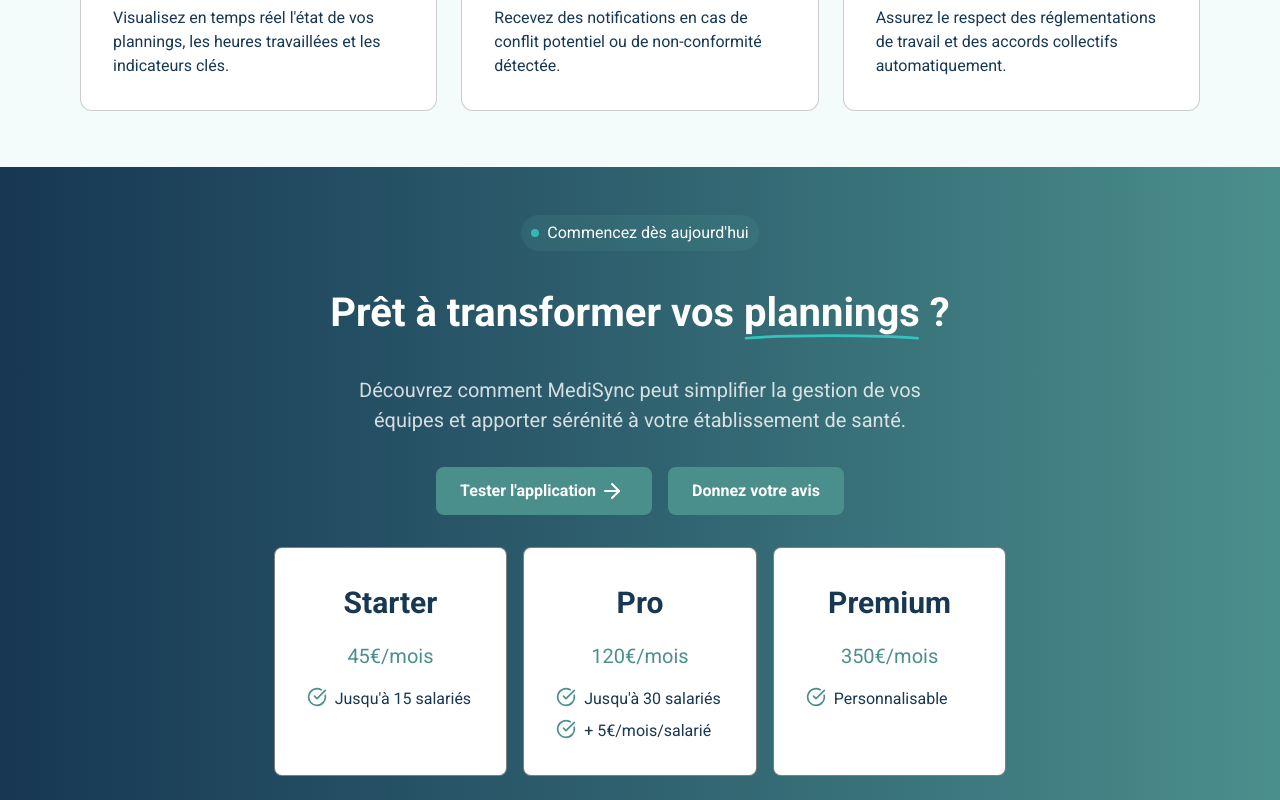
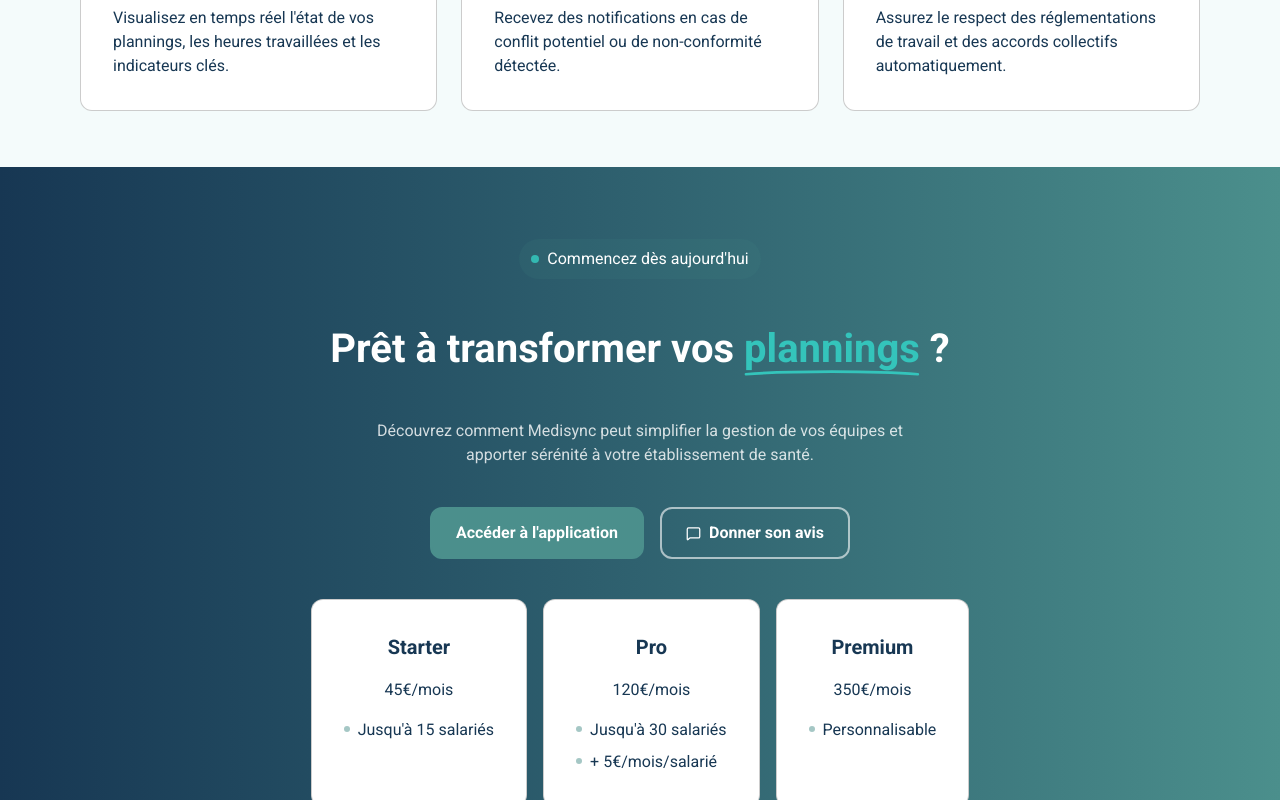
Before and after one commit to bastos-rcd/MEDISYNC, a React (Vite) app in the folder landing-page/: page / in a window 1280 px wide. Shown: the part 2933-3733 px from the top of the page. Built offline with nearby package versions, Linux system fonts and the light colour scheme.

Commit message:
refacto: prices

```diff
--- a/landing-page/src/assets/fr.json
+++ b/landing-page/src/assets/fr.json
@@ -185,5 +185,32 @@
         "description": "Assurez le respect des réglementations de travail et des accords collectifs automatiquement."
       }
     ]
+  },
+
+  "prices": {
+    "badge": "Commencez dès aujourd'hui",
+    "title": {
+      "start": "Prêt à transformer vos ",
+      "param": "plannings",
+      "end": " ?"
+    },
+    "description": "Découvrez comment Medisync peut simplifier la gestion de vos équipes et apporter sérénité à votre établissement de santé.",
+    "cards": [
+      {
+        "name": "Starter",
+        "price": "45€/mois",
+        "features": ["Jusqu'à 15 salariés"]
+      },
+      {
+        "name": "Pro",
+        "price": "120€/mois",
+        "features": ["Jusqu'à 30 salariés", "+ 5€/mois/salarié"]
+      },
+      {
+        "name": "Premium",
+        "price": "350€/mois",
+        "features": ["Personnalisable"]
+      }
+    ]
   }
 }
--- a/landing-page/src/components/Prices.tsx
+++ b/landing-page/src/components/Prices.tsx
@@ -1,101 +1,57 @@
-import { ArrowRight, CheckCircle } from "lucide-react";
+import { useTranslation } from "react-i18next";
 
-const prices = [
-  {
-    name: "Starter",
-    price: "45€/mois",
-    features: ["Jusqu'à 15 salariés"],
-  },
-  {
-    name: "Pro",
-    price: "120€/mois",
-    features: ["Jusqu'à 30 salariés", "+ 5€/mois/salarié"],
-  },
-  {
-    name: "Premium",
-    price: "350€/mois",
-    features: ["Personnalisable"],
-  },
-];
-
-const LinkButton = ({
-  href,
-  children,
-}: {
-  href: string;
-  children: React.ReactNode;
-}) => (
-  <a
-    className="flex justify-center items-center font-bold rounded-lg bg-(--secondary) text-white hover:bg-(--secondary)/80 transition-colors px-6 py-3"
-    href={href}
-    target="_blank"
-  >
-    {children}
-  </a>
-);
+import Badge from "./ui/badge";
+import Title from "./ui/title";
+import Button from "./ui/button";
+import Icon from "./ui/icon";
+import Card from "./ui/card";
 
 export default function Prices() {
+  const { t } = useTranslation();
+
   return (
-    <section className="w-full flex flex-col items-center text-center bg-linear-90 from-(--primary) to-(--secondary) gap-8 p-12">
-      <div className="w-fit inline-flex items-center rounded-full bg-(--secondary)/20 text-white gap-2 px-2.5 py-1.5">
-        <span className="w-2 h-2 rounded-full bg-(--tertiary) animate-pulse" />
-        <span>Commencez dès aujourd'hui</span>
-      </div>
+    <section className="bg-linear-90 from-(--primary) to-(--secondary)">
+      <div className="flex flex-col items-center text-center gap-10 px-10 lg:px-20 py-10 lg:py-18">
+        <Badge label={t("prices.badge")} />
 
-      <h1 className="font-bold text-white">
-        Prêt à transformer vos{" "}
-        <span className="relative">
-          <span>plannings</span>
-          <svg
-            className="absolute -bottom-1 left-0"
-            viewBox="0 0 200 8"
-            fill="none"
+        <Title
+          start={t("prices.title.start")}
+          param={t("prices.title.param")}
+          end={t("prices.title.end")}
+        />
+
+        <p className="lg:w-1/2 text-white/80">{t("prices.description")}</p>
+
+        <div className="w-full lg:w-1/2 flex flex-col lg:flex-row gap-4 justify-center">
+          <Button
+            size="large"
+            onClick={() => window.open(t("application.link"), "_blank")}
           >
-            <path
-              d="M2 6C50 2 150 2 198 6"
-              stroke="var(--tertiary)"
-              strokeWidth="3"
-              strokeLinecap="round"
+            {t("application.label")}
+          </Button>
+
+          <Button
+            variant="white"
+            size="large"
+            onClick={() => window.open(t("form.link"), "_blank")}
+          >
+            <div className="flex flex-row items-center gap-2">
+              <Icon icon="message-square" color="white" size={15} />
+              {t("form.label")}
+            </div>
+          </Button>
+        </div>
+
+        <div className="flex flex-col lg:flex-row gap-4 justify-center">
+          {Array.from(t("prices.cards")).map((price: any, index: number) => (
+            <Card
+              key={index}
+              title={price.name}
+              description={price.price}
+              features={price.features}
             />
-          </svg>
-        </span>{" "}
-        ?
-      </h1>
-
-      <h3 className="lg:w-1/2 text-white/80">
-        Découvrez comment MediSync peut simplifier la gestion de vos équipes et
-        apporter sérénité à votre établissement de santé.
-      </h3>
-
-      <div className="lg:w-1/2 flex flex-row gap-4 justify-center">
-        <LinkButton href="https://medisync-scheduler-pro.vercel.app/">
-          Tester l'application
-          <ArrowRight className="w-8" />
-        </LinkButton>
-
-        <LinkButton href="https://docs.google.com/forms/d/e/1FAIpQLSeuTzbgUBJB8y8WhDP9kMNFpFsUhymFF-29K6CM2T1LG-L8Sg/viewform?usp=header">
-          Donnez votre avis
-        </LinkButton>
-      </div>
-
-      <div className="flex flex-col lg:flex-row gap-4 justify-center">
-        {prices.map((price) => (
-          <div
-            key={price.name}
-            className="lg:min-w-1/3 lg:max-w-1/3 flex flex-col rounded-lg bg-white border border-black/50 gap-4 p-8"
-          >
-            <h2 className="font-bold text-(--primary)">{price.name}</h2>
-            <h3 className="text-(--secondary)">{price.price}</h3>
-            <ul className="flex flex-col gap-2">
-              {price.features.map((feature, index) => (
-                <div key={index} className="flex items-start gap-2">
-                  <CheckCircle className="w-5 h-5 text-(--secondary)" />
-                  <span className="text-(--primary)">{feature}</span>
-                </div>
-              ))}
-            </ul>
-          </div>
-        ))}
+          ))}
+        </div>
       </div>
     </section>
   );
--- a/landing-page/src/components/ui/card.tsx
+++ b/landing-page/src/components/ui/card.tsx
@@ -1,5 +1,5 @@
 interface Props {
-  icon: React.ReactNode;
+  icon?: React.ReactNode;
   title: string;
   description: string;
   features?: string[];
@@ -8,9 +8,11 @@
 export default function Card({ icon, title, description, features }: Props) {
   return (
     <div className="flex flex-col bg-white rounded-xl border border-black/20 gap-4 p-8">
-      <div className="w-14 h-14 flex items-center justify-center rounded-xl bg-(--tertiary)/20 text-(--secondary)">
-        {icon}
-      </div>
+      {icon && (
+        <div className="w-14 h-14 flex items-center justify-center rounded-xl bg-(--tertiary)/20 text-(--secondary)">
+          {icon}
+        </div>
+      )}
 
       <h3 className="font-bold text-(--primary)">{title}</h3>
       <p className="text-(--primary)">{description}</p>
--- a/landing-page/src/components/ui/icon.tsx
+++ b/landing-page/src/components/ui/icon.tsx
@@ -10,6 +10,7 @@
   Calendar,
   BarChart3,
   Bell,
+  MessageSquare,
 } from "lucide-react";
 
 interface Props {
@@ -26,7 +27,8 @@
     | "settings"
     | "calendar"
     | "bar-chart-3"
-    | "bell";
+    | "bell"
+    | "message-square";
 }
 
 export default function Icon({ icon, size, color }: Props) {
@@ -105,5 +107,12 @@
           className={`text-${color || "(--secondary)"}`}
         />
       );
+    case "message-square":
+      return (
+        <MessageSquare
+          size={size || 25}
+          className={`text-${color || "(--secondary)"}`}
+        />
+      );
   }
 }
```
